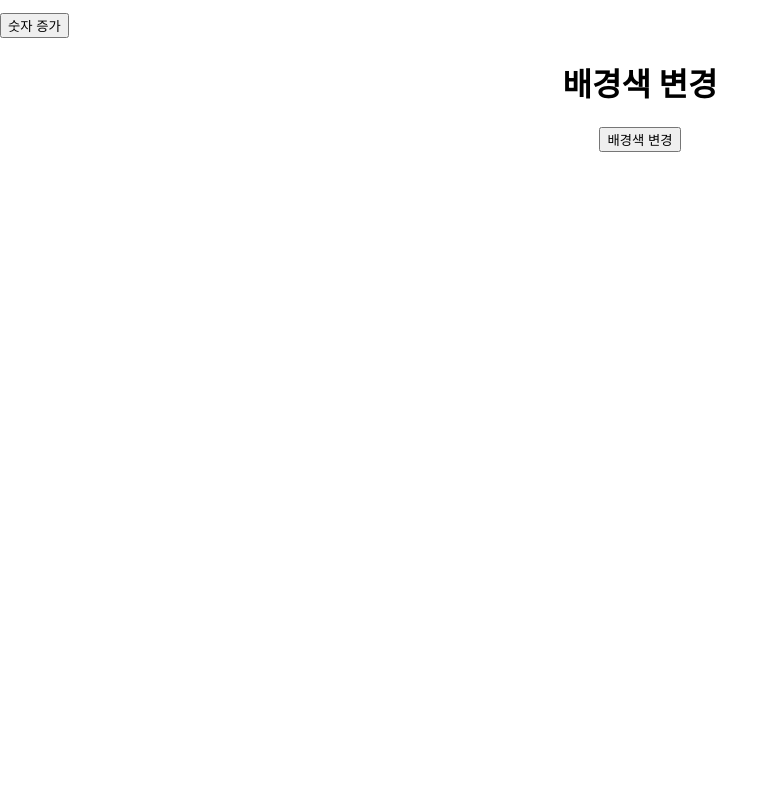
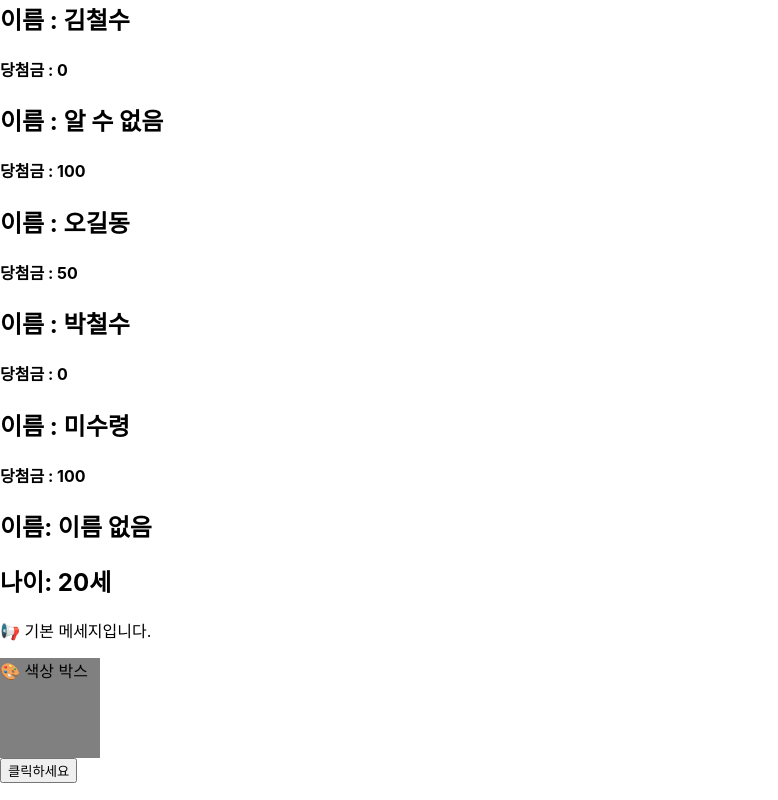
Before and after one commit to sarden0302/react-workspace, a React (Create React App) app: page / in a window 1280 px wide. Shown: the part 520-1320 px from the top of the page, without its empty margins (0-778 px from the left). Built offline with nearby package versions, Linux system fonts and the light colour scheme.

Commit message:
component (normal, allow) props

```diff
--- a/src/Chapter/ChapArrowFunction.jsx
+++ b/src/Chapter/ChapArrowFunction.jsx
@@ -3,6 +3,9 @@ const ChapArrowFunction = () => {
         return a + b;
     }
 
+    // function        vs      const
+    // this O                  this x
+    // 어디서든 호출 가능         선언 이후 호출 가능
     // return 에서 a + b; 단일 코드만 작성하기 때문에
     // {} 와  return 사용 가능
     const addTwo = (a, b) => a + b;
--- /dev/null
+++ b/src/Chapter/ChapPropx/ChapPropsDefault.jsx
@@ -0,0 +1,66 @@
+
+const ChapPropsDefault = () => {
+
+    // 부모나 자식 호출
+    return (
+        <div>
+            <Parent />
+        </div>
+    )
+}
+
+/* 기본값 (값이 null 일 경우) 설정
+    [방법]
+        함수이름.defaultProps = {
+            변수이름1 : "변수에 작성할 값1"
+            변수이름2 : "변수에 작성할 값2"
+        }
+ */
+
+const ChildOne = ({name, money}) => {
+    return (
+        <div>
+            <h2>이름 : {name}</h2>
+            <h4>당첨금 : {money}</h4>
+        </div>
+    )
+}
+
+// 함수명.defaultProps 대신 default 값 설정하는 방법
+// ({}) 내부에 직접적으로 default 값 작성 가능
+//                {변수명 : "변수 기본값" , 변수명 : "변수 기본값"}
+const ChildTwo = ({name = "미수령", money = 0}) => {
+    return (
+        <div>
+            <h2>이름 : {name}</h2>
+            <h4>당첨금 : {money}</h4>
+        </div>
+    )
+}
+const Parent = () => {
+    // javascript
+    return(
+        <div>
+            {/* html 코드 작성하는 공간. 반드시 <div> or <> 로 전체 감싸기 */}
+            <h1>이번주 로또 당첨자</h1>
+            <ChildOne name="홍길동" money={10} />
+            <ChildOne name="김철수" />
+            <ChildOne money={100} />
+
+            <ChildTwo name="오길동" money={50} />
+            <ChildTwo name="박철수" />
+            <ChildTwo money={100} />
+        </div>
+    )
+}
+
+/***** Child 와 Parent 가 const 로 선언되어지기 전에 객체의 defaultProps(기능) 사용 불가 *****/
+// Parent 에서 데이터를 가져오지 못하는 경우
+// UI 문제가 발생하는 것을 방지하기 위해
+// 자식 컴포넌트에 설정
+ChildOne.defaultProps = {
+    name : "알 수 없음",
+    money : 0
+}
+
+export default ChapPropsDefault;
--- a/src/index.js
+++ b/src/index.js
@@ -7,8 +7,10 @@ import reportWebVitals from './reportWebVitals';
 // import PracticeUseState from "./practice/PracticeUseState";
 // import ChapProps from "./Chapter/ChapProps";
 // import PracticeProps from "./practice/PracticeProps";
-import ChapPropsFunction from "./Chapter/ChapPropsFunction";
-import PracticePropsFunction from "./practice/PracticePropsFunction";
+import ChapPropsFunction from "./Chapter/ChapPropx/ChapPropsFunction";
+import ChapPropsDefault from "./Chapter/ChapPropx/ChapPropsDefault";
+import PracticePropsDefault from "./practice/PracticePropsDefault";
+// import PracticePropsFunction from "./practice/PracticePropsFunction";
 
 const root = ReactDOM.createRoot(document.getElementById('root'));
 root.render(
@@ -25,9 +27,12 @@ root.render(
       <PracticeUseState />
       <ChapProps />
       <PracticeProps/>
+      <PracticePropsFunction />
       */}
       <ChapPropsFunction />
-      <PracticePropsFunction />
+      <ChapPropsDefault />
+      <PracticePropsDefault />
+
   </React.StrictMode>
 );
 
--- /dev/null
+++ b/src/practice/PracticePropsDefault.jsx
@@ -0,0 +1,82 @@
+const PracticePropsDefault = () => {
+    return (
+        <div>
+            <NameDisplay />
+            <AgeDisplay />
+            <MessageDisplay />
+            <ColorBox />
+            <CustomButton />
+        </div>
+    )
+}
+
+/***** Question 1 *****/
+const NameDisplay = ({name}) => {
+    return (
+        <div>
+            <h2>이름: {name}</h2>
+        </div>
+    );
+};
+
+NameDisplay.defaultProps = {
+    name : "이름 없음"
+}
+
+
+/***** Question 2 *****/
+const AgeDisplay = ({age}) => {
+    return (
+        <div>
+            <h2>나이: {age}세</h2>
+        </div>
+    );
+};
+
+// 기본값 설정
+AgeDisplay.defaultProps = {
+    age : 20
+}
+
+/***** Question 3 *****/
+const MessageDisplay = ({message}) => {
+    return (
+        <div>
+            <p>📢 {message}</p>
+        </div>
+    );
+};
+
+// 기본값 설정
+MessageDisplay.defaultProps = {
+    message : "기본 메세지입니다."
+}
+
+
+/***** Question 4 *****/
+const ColorBox = ({color}) => {
+    return (
+        <div style={{ backgroundColor: color, width: "100px", height: "100px" }}>
+            🎨 색상 박스
+        </div>
+    );
+};
+
+// 기본값 설정
+ColorBox.defaultProps = {
+    color : "gray"  // grey = gray
+}
+
+/***** Question 5 *****/
+const CustomButton = ({text}) => {
+    return (
+        <button>{text}</button>
+    );
+};
+
+// 기본값 설정
+CustomButton.defaultProps = {
+    text : "클릭하세요"
+}
+
+export default PracticePropsDefault;
--- a/src/practice/PracticePropsFunction.jsx
+++ b/src/practice/PracticePropsFunction.jsx
@@ -9,6 +9,7 @@ const PracticePropsFunction = () => {
             <Parent3 />
             <Parent4 />
             <Parent5 />
+            <ParentComponent />
         </div>
     )
 }
@@ -105,6 +106,7 @@ const Child5 = ({ toggleLike }) => {
 const Parent5 = () => {
     const [liked, setLiked] = useState(false);
 
+    // onCLick or onSubmit 같이 수행 기능 명칭 handle 표기
     const handleToggleLike = () => {
         setLiked(!liked);
     };
@@ -117,4 +119,37 @@ const Parent5 = () => {
     );
 };
 
+// 자식 컴포넌트
+const UserList = ({ users }) => {
+    return (
+        <div>
+            <h2>사용자 목록</h2>
+            <ul>
+                {users.map((user, index) => (
+                    <li key={index}>
+                        {user.name} - {user.age}세
+                    </li>
+                ))}
+            </ul>
+        </div>
+    );
+};
+
+// 부모 컴포넌트
+const ParentComponent = () => {
+    const users = [
+        { name: "홍길동", age: 25 },
+        { name: "김철수", age: 30 },
+        { name: "이영희", age: 28 },
+    ];
+
+    return (
+        <div>
+            <h1>배열 Props 전달</h1>
+            <UserList users={users} />
+        </div>
+    );
+};
+
+
 export default PracticePropsFunction;
--- a/src/practice/PracticeUseState.jsx
+++ b/src/practice/PracticeUseState.jsx
@@ -1,4 +1,4 @@
-import {useState} from "react";
+import React, {useState} from "react";
 
 function PracticeUseState() {
     return (
```
Also changed, not shown: src/Chapter/ChapPropx/ChapProps.jsx (renamed from src/Chapter/ChapProps.jsx), src/Chapter/ChapPropx/ChapPropsFunction.jsx (renamed from src/Chapter/ChapPropsFunction.jsx).
